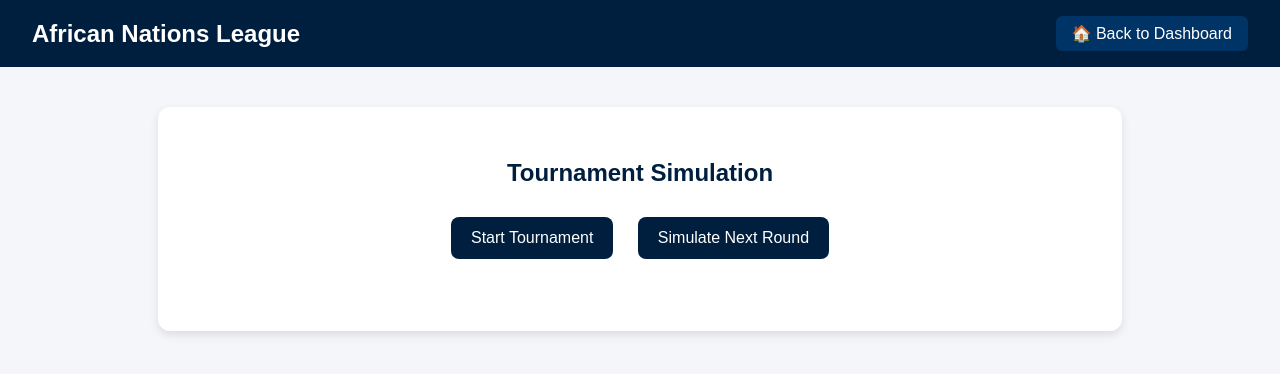
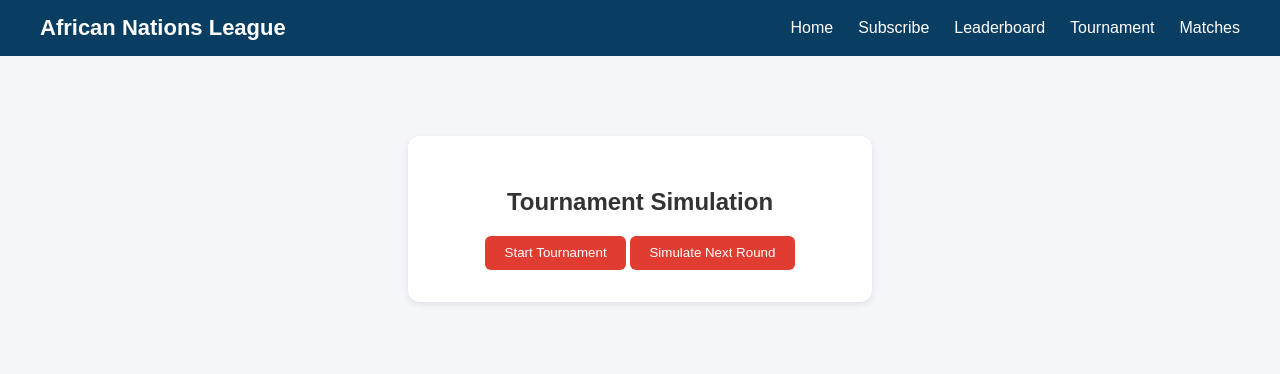
Before and after one commit to Oratilwe-Phage/African-Nation-League-Simulation-Web, a plain HTML site: page Frontend/tournament.html in a window 1280 px wide. Drawn offline with Linux system fonts and the light colour scheme; some packages are replaced by stand-ins of ours; no server answers; a script that the page names is missing.

Commit message:
fixed navbar

```diff
--- a/Frontend/tournament.html
+++ b/Frontend/tournament.html
@@ -15,109 +15,21 @@
       color: #333;
     }
 
-    /* Navbar */
-    nav {
-      background-color: #001f3f; /* Navy blue */
-      color: white;
-      padding: 1rem 2rem;
-      display: flex;
-      justify-content: space-between;
-      align-items: center;
-    }
 
-    nav h1 {
-      font-size: 1.5rem;
-      margin: 0;
-    }
-
-    nav a {
-      color: white;
-      text-decoration: none;
-      background-color: #003366;
-      padding: 8px 16px;
-      border-radius: 6px;
-      transition: background 0.3s;
-    }
-
-    nav a:hover {
-      background-color: #004080;
-    }
-
-    /* Container */
-    .container {
-      max-width: 900px;
-      margin: 40px auto;
-      background: white;
-      padding: 2rem;
-      border-radius: 12px;
-      box-shadow: 0 4px 10px rgba(0, 0, 0, 0.1);
-    }
-
-    h2 {
-      text-align: center;
-      color: #001f3f;
-    }
-
-    button {
-      background-color: #001f3f;
-      color: white;
-      border: none;
-      padding: 12px 20px;
-      margin: 10px;
-      border-radius: 8px;
-      cursor: pointer;
-      font-size: 1rem;
-      transition: background 0.3s;
-    }
-
-    button:hover {
-      background-color: #003366;
-    }
-
-    .matches {
-      margin-top: 30px;
-    }
-
-    .match {
-      border: 1px solid #ddd;
-      border-radius: 10px;
-      padding: 15px;
-      margin-bottom: 15px;
-      background: #f8f9fc;
-    }
-
-    .match strong {
-      color: #001f3f;
-    }
-
-    .back-btn {
-      display: inline-block;
-      margin-top: 15px;
-      text-decoration: none;
-      background-color: #001f3f;
-      color: white;
-      padding: 10px 18px;
-      border-radius: 6px;
-      transition: background 0.3s;
-    }
-
-    .back-btn:hover {
-      background-color: #003366;
-    }
-
-    .loading {
-      text-align: center;
-      font-weight: bold;
-      color: #001f3f;
-      margin-top: 20px;
-    }
   </style>
 </head>
 
 <body>
-  <nav>
-    <h1>African Nations League</h1>
-    <a href="dashboard.html">🏠 Back to Dashboard</a>
+  <!-- Navbar -->
+  <nav class="navbar">
+    <h2>African Nations League</h2>
+    <div class="nav-links">
+      <a href="index.html">Home</a>
+      <a href="subscribe.html">Subscribe</a>
+      <a href="leaderboard.html">Leaderboard</a>
+      <a href="tournament.html">Tournament</a>
+      <a href="match.html">Matches</a>
+    </div>
   </nav>
 
   <div class="container">
```
